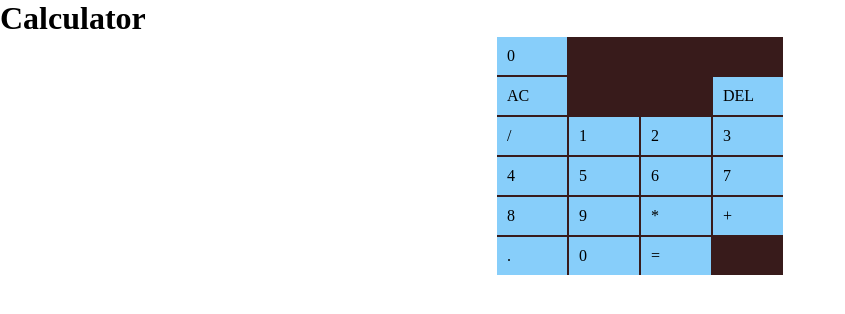
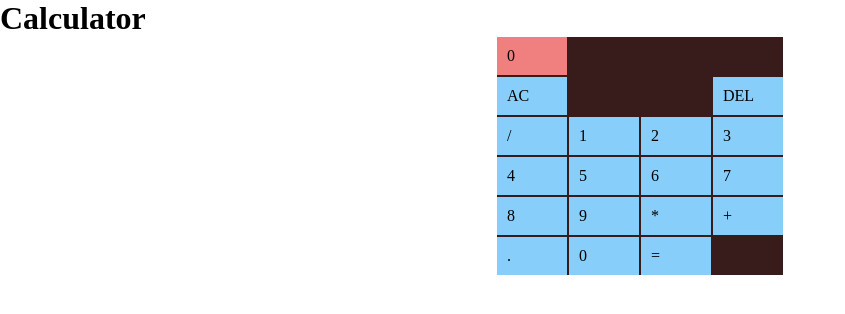
Before and after one commit to Aaron033/task-manager, a website: page notes/index.html in a window 1280 px wide. Shown: the whole page, without its empty margins (0-845 px from the left). Drawn offline with Linux system fonts and the light colour scheme.

Commit message:
overwriting code

```diff
--- a/notes/style.css
+++ b/notes/style.css
@@ -29,9 +29,10 @@ grid-gap: 2px;
 }
 .re{
     grid-area: re;
-    background-color: lightcoral;
+    background-color: lightcoral !important;
 }
 
 .ac {
     grid-area: ac;
+
 }
```
